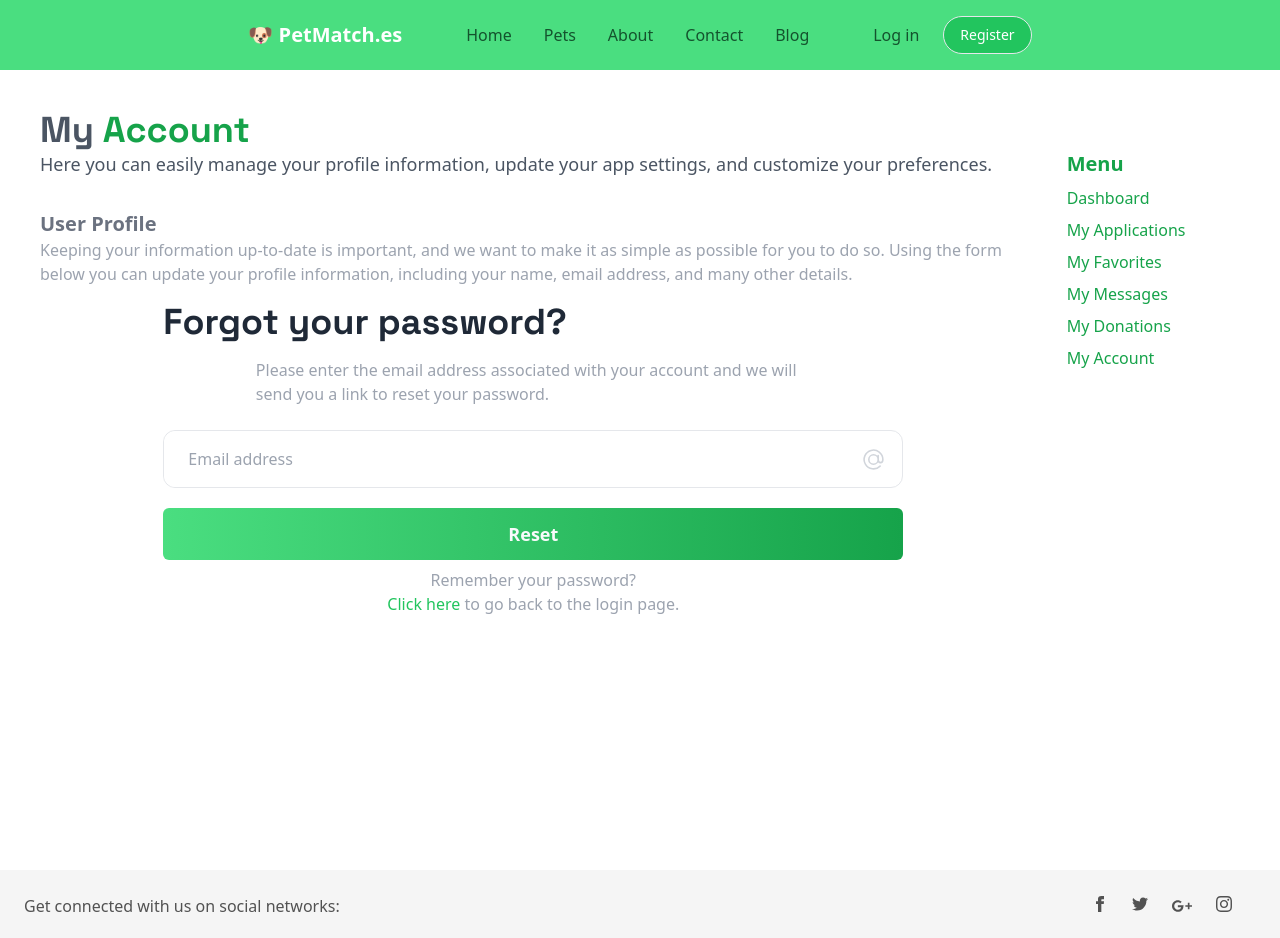
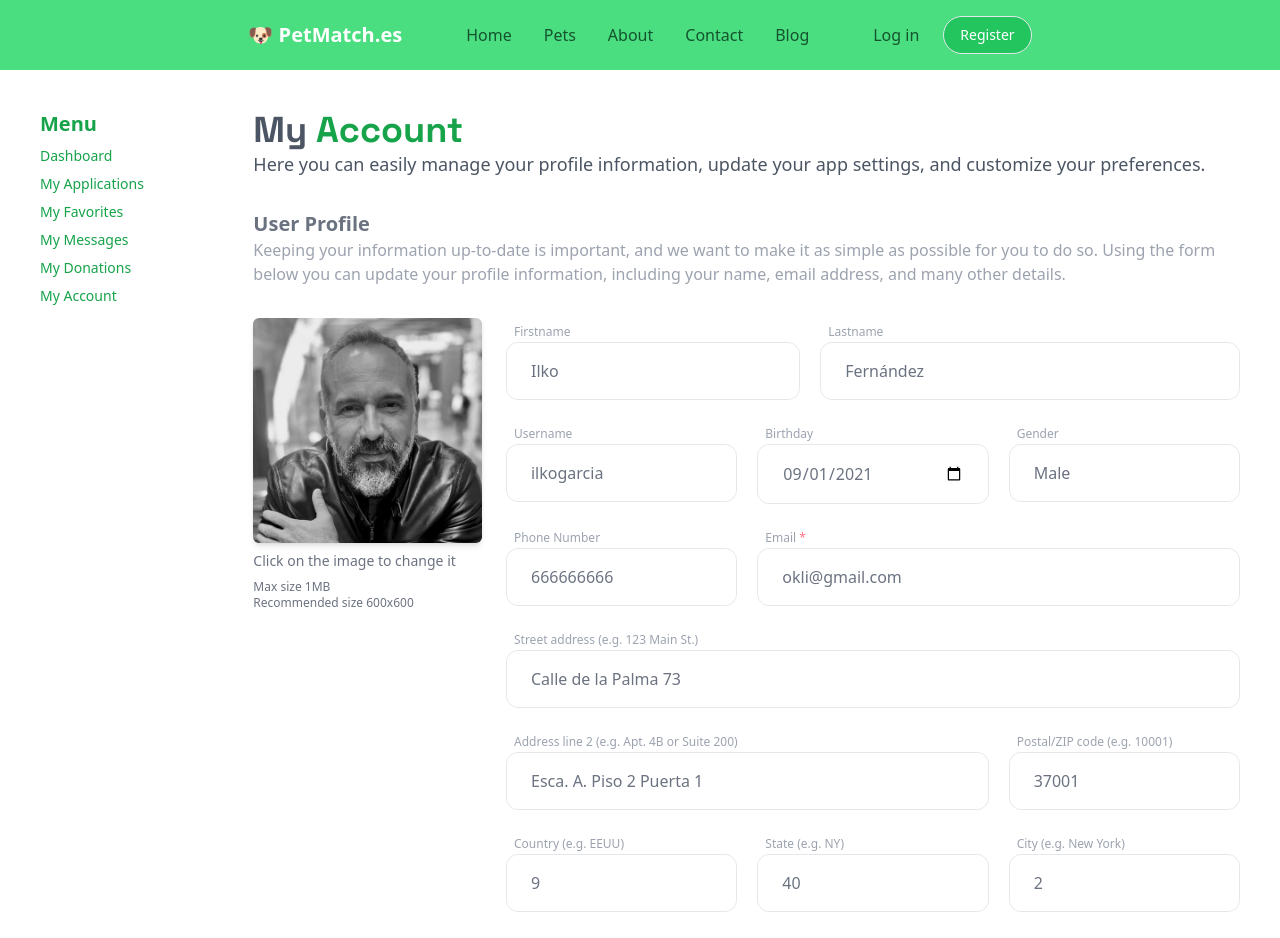
Before and after one commit to ilkogarcia/igp-btc-fsd-petmatch-frontend, a Next.js app: page /user/account in a window 1280 px wide. Shown: the top 938 px of the page. Built offline with nearby package versions, Linux system fonts and the light colour scheme; no server answers.

Commit message:
feat: my account page, user profile form added

```diff
--- a/src/app/user/account/page.jsx
+++ b/src/app/user/account/page.jsx
@@ -25,7 +25,7 @@ function AccountPage() {
         <p className='text-md text-gray-400'>
         Keeping your information up-to-date is important, and we want to make it as simple as possible for you to do so. Using the form below you can update your profile information, including your name, email address, and many other details.
         </p>
-        <UserProfile />
+        <UserProfile className='w-3/4 mt-8'/>
       </div>
     </div>
   )
--- a/src/app/user/layout.js
+++ b/src/app/user/layout.js
@@ -7,10 +7,12 @@ import MenuUser from '@/components/menu-left-users'
 function UserLayout({ children }) {
   return (
     <NextAuthProvider>
-      <div className='grid h-screen w-screen grid-cols-12 bg-white pb-40 pt-10'>
-        <div className='col-span-10 grid px-10'>{children}</div>
-        <div className='col-span-2 grid pt-10'>
+      <div className='flex flex-col bg-white pb-40 pt-10 sm:grid sm:grid-cols-12'>
+        <div className='mx-10 flex flex-row sm:col-span-2 sm:grid'>
           <MenuUser />
+        </div>
+        <div className='mx-10 flex flex-col sm:col-span-10 sm:grid'>
+          {children}
         </div>
       </div>
     </NextAuthProvider>
--- a/src/components/form-user-profile.jsx
+++ b/src/components/form-user-profile.jsx
@@ -5,38 +5,35 @@ import styles from './styles.module.css'
 
 // Import hooks needed and libraries
 import { useFormik } from 'formik'
-import { useRouter } from 'next/navigation'
 
 // Import components used on this page
-import Link from 'next/link'
-import { HiOutlineAtSymbol } from 'react-icons/hi2'
 import toast from 'react-hot-toast'
+import Image from 'next/image'
 
 // Import utilities used
 import validateForgotPassword from '../utils/validateForgotPassword'
 import { updateOneUser } from '../services/user.services'
 
 // Main component
-function UserProfile() {
-  const router = useRouter()
+function UserProfile(params) {
 
   // Formik hook
   const formik = useFormik({
     initialValues: {
-      cityId: '',
-      stateProvinceId: '',
-      countryId: '',
-      username: '',
-      email: '',
-      profilePicture: '',
-      firstName: '',
-      lastName: '',
-      addressLine1: '',
-      addressLine2: '',
-      postalCode: '',
-      phoneNumber: '',
-      birthday: '',
-      gender: '',
+      cityId: '2',
+      stateProvinceId: '40',
+      countryId: '9',
+      username: 'ilkogarcia',
+      email: 'okli@gmail.com',
+      profilePicture: '/assets/blog/authors/ilko.jpeg',
+      firstName: 'Ilko',
+      lastName: 'Fernández',
+      addressLine1: 'Calle de la Palma 73',
+      addressLine2: 'Esca. A. Piso 2 Puerta 1',
+      postalCode: '37001',
+      phoneNumber: '666666666',
+      birthday: '2021-09-01',
+      gender: 'Male',
     },
     validate: validateForgotPassword,
     onSubmit,
@@ -46,28 +43,22 @@ function UserProfile() {
   async function onSubmit(values) {
     const response = await updateOneUser(values)
     if (response.sucess) {
-      toast((t) => (
-        <div className='flex flex-col items-center justify-between'>
-          <p className='font-bold'>
-            We send you a link to reset your password. Check your inbox and
-            follow the instructions.
-          </p>
-          <p className='mt-2 text-sm font-thin'>{response.message}</p>
-          <button
-            className='mt-4 self-end rounded border border-green-500 bg-transparent px-4 py-2 font-semibold text-green-700 hover:border-transparent hover:bg-green-500 hover:text-white'
-            onClick={() => toast.dismiss(t.id)}
-          >
-            Dismiss
-          </button>
-        </div>
-      ))
-      router.push('/')
+      toast.success(
+        <div>
+          <span>User profile updated successfully!</span>
+          <span className='block align-baseline text-sm'>
+            {response.message}
+          </span>
+        </div>,
+        { duration: 5000 }
+      )
     } else {
       toast.error(
         <div>
-          <span>Password reset failed!</span>
-          <br />
-          <span className='text-sm'>{response.message}</span>
+          <span>Update user profile failed!</span>
+          <span className='block align-baseline text-sm'>
+            {response.message}
+          </span>
         </div>,
         { duration: 5000 }
       )
@@ -75,58 +66,237 @@ function UserProfile() {
   }
 
   return (
-    <div className='mx-auto w-3/4'>
-      <h1 className='py-4 text-4xl font-bold text-gray-800'>
-        Forgot your password?
-      </h1>
-      <p className='mx-auto mb-6 w-3/4 text-gray-400'>
-        Please enter the email address associated with your account and we will
-        send you a link to reset your password.
+    <form className='mx-auto mt-8' onSubmit={formik.handleSubmit}>
+      <div className='flex flex-col sm:grid sm:grid-cols-12 sm:gap-6'>
+        <div className='col-span-3'>
+          {/* user image profile */}
+          <div className='flex flex-col space-y-4'>
+            <Image
+              className='square-img rounded-md shadow-md'
+              type='file'
+              name='profilePicture'
+              src={formik.values.profilePicture}
+              alt='Picture of the author'
+              width={600}
+              height={600}
+            />
+          </div>
+          <p className='mt-2 text-sm text-gray-500'>
+            Click on the image to change it
           </p>
+          <p className='mt-2 text-xs text-gray-500'>Max size 1MB</p>
+          <p className='text-xs text-gray-500'>Recommended size 600x600</p>
+        </div>
+        <div className='col-span-9'>
+          <div className='flex flex-col sm:grid sm:gap-5 sm:grid-cols-12'>
+            {/* firsname */}
+            <div className='col-span-12 lg:col-span-5'>
+              <span className='ml-2 text-xs text-gray-400'>Firstname</span>
+              <div className={styles.input_group}>
+                <input
+                  type='text'
+                  name='firstName'
+                  placeholder='First Name'
+                  className={styles.input_text}
+                  {...formik.getFieldProps('firstName')}
+                />
+              </div>
+            </div>
 
-      {/* login form */}
-      <form className='flex flex-col gap-5' onSubmit={formik.handleSubmit}>
-        {/* input email field */}
+            {/* lastname */}
+            <div className='col-span-12 md:col-span-7'>
+              <span className='ml-2 text-xs text-gray-400'>Lastname</span>
+              <div className={styles.input_group}>
+                <input
+                  type='text'
+                  name='lastName'
+                  placeholder='Last Name'
+                  className={styles.input_text}
+                  {...formik.getFieldProps('lastName')}
+                />
+              </div>
+            </div>
+
+            {/* username */}
+            <div className='col-span-6 md:col-span-4'>
+              <span className='ml-2 text-xs text-gray-400'>Username</span>
+              <div className={styles.input_group}>
+                <input
+                  type='text'
+                  name='username'
+                  placeholder='Username'
+                  className={styles.input_text}
+                  {...formik.getFieldProps('username')}
+                />
+              </div>
+            </div>
+
+            {/* birthday */}
+            <div className='col-span-6 md:col-span-4'>
+              <span className='ml-2 text-xs text-gray-400'>Birthday</span>
+              <div className={styles.input_group}>
+                <input
+                  type='date'
+                  name='birthday'
+                  placeholder='Birthday'
+                  className={styles.input_text}
+                  {...formik.getFieldProps('birthday')}
+                />
+              </div>
+            </div>
+
+            {/* gender */}
+            <div className='col-span-6 md:col-span-4'>
+              <span className='ml-2 text-xs text-gray-400'>Gender</span>
+              <div className={styles.input_group}>
+                <input
+                  type='text'
+                  name='gender'
+                  placeholder='Gender'
+                  className={styles.input_text}
+                  {...formik.getFieldProps('gender')}
+                />
+              </div>
+            </div>
+
+            {/* phone number */}
+            <div className='col-span-6 md:col-span-4'>
+              <span className='ml-2 text-xs text-gray-400'>Phone Number</span>
+              <div className={styles.input_group}>
+                <input
+                  type='text'
+                  name='phoneNumber'
+                  placeholder='Phone Number'
+                  className={styles.input_text}
+                  {...formik.getFieldProps('phoneNumber')}
+                />
+              </div>
+            </div>
+
+
+            {/* email */}
+            <div className='col-span-12 md:col-span-8'>
+              <span className='ml-2 text-xs text-gray-400'>
+                Email <span className='text-rose-400'>*</span>
+              </span>
               <div className={styles.input_group}>
                 <input
                   type='email'
                   name='email'
-            placeholder='Email address'
+                  placeholder='Email'
                   className={styles.input_text}
                   {...formik.getFieldProps('email')}
                 />
-          <span className='icon flex items-center px-4'>
-            <HiOutlineAtSymbol size={25} />
+              </div>
+            </div>
+
+            {/* address line 1 */}
+            <div className='col-span-12'>
+              <span className='ml-2 text-xs text-gray-400'>
+                Street address (e.g. 123 Main St.)
+              </span>
+              <div className={styles.input_group}>
+                <input
+                  type='text'
+                  name='addressLine1'
+                  placeholder='Address Line 1'
+                  className={styles.input_text}
+                  {...formik.getFieldProps('addressLine1')}
+                />
+              </div>
+            </div>
+
+            {/* address line 2 */}
+            <div className='col-span-12 md:col-span-8'>
+              <span className='ml-2 text-xs text-gray-400'>
+                Address line 2 (e.g. Apt. 4B or Suite 200)
+              </span>
+              <div className={styles.input_group}>
+                <input
+                  type='text'
+                  name='addressLine2'
+                  placeholder='Address Line 2'
+                  className={styles.input_text}
+                  {...formik.getFieldProps('addressLine2')}
+                />
+              </div>
+            </div>
+
+            {/* postal code */}
+            <div className='col-span-6 md:col-span-4'>
+              <span className='ml-2 text-xs text-gray-400'>
+                Postal/ZIP code (e.g. 10001)
+              </span>
+              <div className={styles.input_group}>
+                <input
+                  type='text'
+                  name='postalCode'
+                  placeholder='Postal Code'
+                  className={styles.input_text}
+                  {...formik.getFieldProps('postalCode')}
+                />
+              </div>
+            </div>
+
+            {/* country */}
+            <div className='col-span-6 md:col-span-4'>
+              <span className='ml-2 text-xs text-gray-400'>
+                Country (e.g. EEUU)
+              </span>
+              <div className={styles.input_group}>
+                <input
+                  type='text'
+                  name='countryId'
+                  placeholder='Country'
+                  className={styles.input_text}
+                  {...formik.getFieldProps('countryId')}
+                />
+              </div>
+            </div>
+
+            {/* state */}
+            <div className='col-span-6 md:col-span-4'>
+              <span className='ml-2 text-xs text-gray-400'>
+                State (e.g. NY)
+              </span>
+              <div className={styles.input_group}>
+                <input
+                  type='text'
+                  name='stateProvinceId'
+                  placeholder='State'
+                  className={styles.input_text}
+                  {...formik.getFieldProps('stateProvinceId')}
+                />
+              </div>
+            </div>
+
+            {/* city */}
+            <div className='col-span-6 md:col-span-4'>
+              <span className='ml-2 text-xs text-gray-400'>
+                City (e.g. New York)
+              </span>
+              <div className={styles.input_group}>
+                <input
+                  type='text'
+                  name='cityId'
+                  placeholder='City'
+                  className={styles.input_text}
+                  {...formik.getFieldProps('cityId')}
+                />
+              </div>
+            </div>
+
+            {/* notes */}
+            <div className='col-span-12'>
+              <span className='ml-2 text-xs text-gray-400'>
+                Fields marked with an asterisk (
+                <span className='text-rose-400'>*</span>) are mandatory.
               </span>
             </div>
-        {formik.touched.email && formik.errors.email ? (
-          <span className='mt-0.5 self-start text-sm text-rose-500'>
-            {formik.errors.email}
-          </span>
-        ) : (
-          <></>
-        )}
-
-        {/* login buttons */}
-        <div className='input-button'>
-          <button type='submit' className={styles.button}>
-            Reset
-          </button>
+          </div>
+        </div>
       </div>
     </form>
-
-      {/* bottom */}
-      <div className='mx-auto mt-2 w-3/4 text-center text-gray-400'>
-        <p>Remember your password?</p>
-        <Link
-          href='/auth/login'
-          className='text-green-500 hover:text-green-800'
-        >
-          Click here
-        </Link>{' '}
-        to go back to the login page.
-      </div>
-    </div>
   )
 }
 
--- a/src/components/menu-left-users.jsx
+++ b/src/components/menu-left-users.jsx
@@ -9,19 +9,19 @@ const mainMenu = [
   },
   {
     label: 'My Applications',
-    route: '/user/applications',
+    route: '/user',
   },
   {
     label: 'My Favorites',
-    route: '/user/favorites',
+    route: '/user',
   },
   {
     label: 'My Messages',
-    route: '/user/messages',
+    route: '/user',
   },
   {
     label: 'My Donations',
-    route: '/user/donations',
+    route: '/user',
   },
   {
     label: 'My Account',
@@ -34,14 +34,14 @@ function MenuUser() {
     <nav>
       <h2 className='mb-2 text-xl font-bold text-green-600'>Menu</h2>
       {mainMenu.map(({ label, route }) => (
-        <p key={route} className='mb-2'>
+        <span key={route} className='mb-2 text-sm sm:block sm:align-baseline'>
         <Link
           className='hover:underline hover:decoration-solid hover:decoration-2 hover:underline-offset-4 text-green-600 hover:text-green-800'
           href={route}
         >
-          {label}
+          {label}{' '}
         </Link>
-        </p>
+        </span>
       ))}
     </nav>
   )
--- a/src/components/styles.module.css
+++ b/src/components/styles.module.css
@@ -23,7 +23,7 @@
 }
 
 .button {
-  @apply w-full rounded-md bg-gradient-to-r from-green-400 to-green-600;
+  @apply w-full rounded-md bg-gradient-to-r from-green-400 to-green-600 text-center;
   @apply py-3 text-lg font-semibold text-gray-50;
 }
 
```
Also changed, not shown: src/utils/userprofile.validate.js (added, +15 -0 lines). Lines whose indentation alone changed are shown as unchanged.
